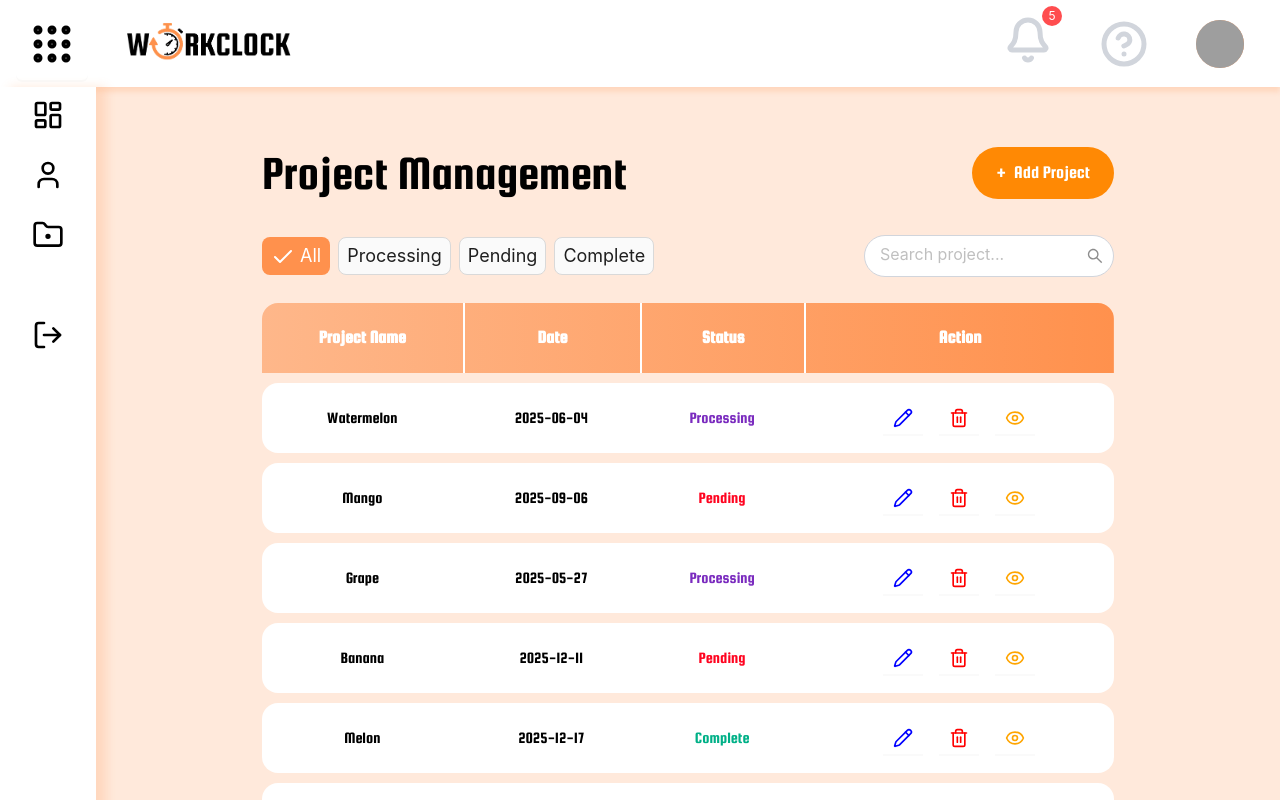
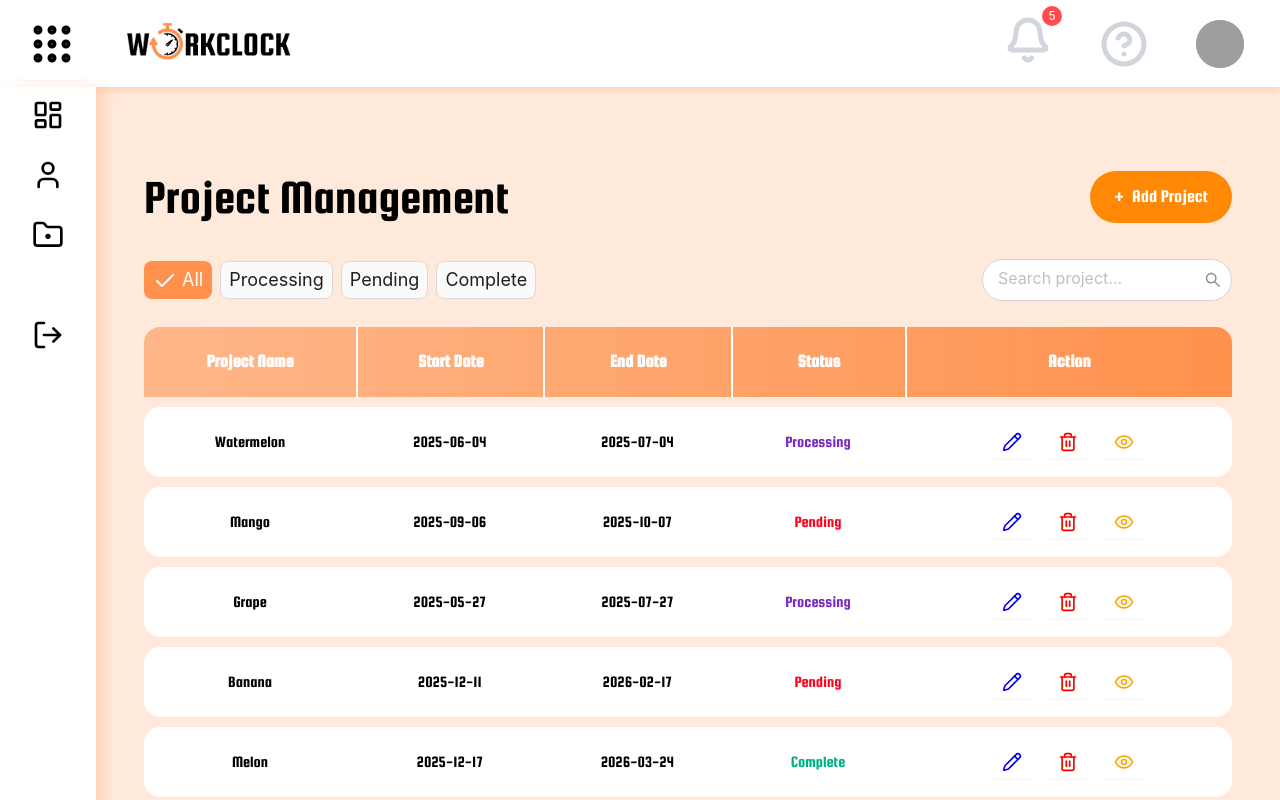
Before and after one commit to MuonNghiCode/work-clock, a React (Vite) app: page /admin/project in a window 1280 px wide. Shown: the top 800 px of the page. Built offline with nearby package versions, Linux system fonts and the light colour scheme; sample sign-in values are in the browser's storage; grey boxes are pictures that could not be loaded.

Commit message:
update date

```diff
--- a/src/components/AdminComponents/EditProject/EditProject.tsx
+++ b/src/components/AdminComponents/EditProject/EditProject.tsx
@@ -1,6 +1,5 @@
 import { useState } from "react";
 import { FaPlus } from "react-icons/fa";
-// import { Project } from "../../types/Project";
 import { Project } from "../../../types/Project";
 
 interface EditProjectProps {
@@ -10,37 +9,37 @@ interface EditProjectProps {
 }
 
 const EditProject: React.FC<EditProjectProps> = ({ onClose, onSave, project }) => {
-  // Thêm hàm chuyển đổi từ DD/MM/YYYY sang YYYY-MM-DD
   const convertDateFormat = (dateStr: string) => {
     if (!dateStr) return "";
     const [day, month, year] = dateStr.split('/');
     return `${year}-${month}-${day}`;
   };
 
+  const formatDateToDDMMYYYY = (dateStr: string) => {
+    if (!dateStr) return "";
+    const [year, month, day] = dateStr.split('-');
+    return `${day}/${month}/${year}`;
+  };
+
   const [projectData, setProjectData] = useState({
     name: project?.name || "",
     code: project?.code || "",
     date: project?.date ? convertDateFormat(project.date) : "",
+    enddate: project?.date ? convertDateFormat(project.date) : "",
     status: project?.status || "Processing"
   });
 
   const handleSave = () => {
-    if (onSave) {
-      // Thêm thông báo console để kiểm tra xem onSave có được gọi không
-      console.log("Saving project data:", projectData);
-
-      // Chuyển đổi ngược lại format DD/MM/YYYY trước khi save
-      const formattedDate = projectData.date ? new Date(projectData.date).toLocaleDateString('en-GB') : "";
-      onSave({
-        ...projectData,
-        date: formattedDate
-      });
-    } else {
+    if (!onSave) {
       console.error("onSave function is not defined");
+      return;
     }
-    if (onClose) {
-      onClose();
+    if (!projectData.name.trim() || !projectData.code.trim()) {
+      console.error("Project data is incomplete. Please provide a name and code.");
+      return;
     }
+    onSave({ ...projectData, date: formatDateToDDMMYYYY(projectData.date) });
+    onClose?.();
   };
 
   return (
@@ -75,13 +74,16 @@ const EditProject: React.FC<EditProjectProps> = ({ onClose, onSave, project }) =
 
           <div className="space-y-2">
             <label className="block text-gray-700 font-medium text-lg">Project Code</label>
-            <div className="w-full px-4 py-2 border border-gray-300 rounded-lg bg-gray-50 text-base">
-              {projectData.code}
-            </div>
+            <input
+              type="text"
+              value={projectData.code}
+              onChange={(e) => setProjectData({ ...projectData, code: e.target.value })}
+              className="w-full px-4 py-2 border border-gray-300 rounded-lg bg-gray-50 text-base"
+            />
           </div>
 
           <div className="space-y-2">
-            <label className="block text-gray-700 font-medium text-lg">Date</label>
+            <label className="block text-gray-700 font-medium text-lg">Start Date</label>
             <input
               type="date"
               value={projectData.date}
@@ -91,23 +93,26 @@ const EditProject: React.FC<EditProjectProps> = ({ onClose, onSave, project }) =
           </div>
 
           <div className="space-y-2">
+            <label className="block text-gray-700 font-medium text-lg">End Date</label>
+            <input
+              type="date"
+              value={projectData.enddate}
+              onChange={(e) => setProjectData({ ...projectData, enddate: e.target.value })}
+              className="w-full px-4 py-2 border border-gray-300 rounded-lg focus:outline-none focus:ring-2 focus:ring-orange-200 focus:border-orange-300 text-base"
+            />
+          </div>
+
+          <div className="space-y-2">
             <label className="block text-gray-700 font-medium text-lg">Status</label>
-            <div className="relative">
             <select
               value={projectData.status}
               onChange={(e) => setProjectData({ ...projectData, status: e.target.value as "Processing" | "Pending" | "Complete" })}
-                className="w-full px-4 py-2 border border-gray-300 rounded-lg focus:outline-none focus:ring-2 focus:ring-orange-200 focus:border-orange-300 appearance-none bg-white text-base"
+              className="w-full px-4 py-2 border border-gray-300 rounded-lg focus:outline-none focus:ring-2 focus:ring-orange-200 focus:border-orange-300 bg-white text-base"
             >
               <option value="Processing">Processing</option>
               <option value="Pending">Pending</option>
               <option value="Complete">Complete</option>
             </select>
-              <div className="absolute inset-y-0 right-0 flex items-center px-4 pointer-events-none">
-                <svg className="w-6 h-6 text-gray-400" fill="none" stroke="currentColor" viewBox="0 0 24 24">
-                  <path strokeLinecap="round" strokeLinejoin="round" strokeWidth="2" d="M19 9l-7 7-7-7" />
-                </svg>
-              </div>
-            </div>
           </div>
         </div>
       </div>
--- a/src/components/AdminComponents/TableProject/TableProject.tsx
+++ b/src/components/AdminComponents/TableProject/TableProject.tsx
@@ -176,7 +176,8 @@ const TableProject: React.FC<DataProps> = ({
             <th className="border-white px-4 py-2 !rounded-tl-2xl">
               Project Name
             </th>
-            <th className="border-l-2 border-white px-4 py-2">Date</th>
+            <th className="border-l-2 border-white px-4 py-2">Start Date</th>
+            <th className="border-l-2 border-white px-4 py-2">End Date</th>
             <th className="border-l-2 border-white px-4 py-2">Status</th>
             <th className="border-l-2 border-white px-4 py-2 !rounded-tr-2xl">
               Action
@@ -192,6 +193,7 @@ const TableProject: React.FC<DataProps> = ({
             >
               <td className="px-4 py-2 rounded-l-2xl">{item.name}</td>
               <td className="px-4 py-2">{item.date}</td>
+              <td className="px-4 py-2">{item.enddate}</td>
               <td className="px-4 py-2">
                 {handleStatusChangeHTML(item.status)}
               </td>
--- a/src/data/projectData.ts
+++ b/src/data/projectData.ts
@@ -5,120 +5,140 @@ export const projectData: Project[] = [
     name: "Watermelon",
     code: "4669",
     date: "2025-06-04",
+    enddate: "2025-07-04",
     status: "Processing",
   },
   {
     name: "Mango",
     code: "4670",
     date: "2025-09-06",
+    enddate: "2025-10-07",
     status: "Pending",
   },
   {
     name: "Grape",
     code: "4671",
     date: "2025-05-27",
+    enddate: "2025-07-27",
     status: "Processing",
   },
   {
     name: "Banana",
     code: "4672",
     date: "2025-12-11",
-    status: "Pending",
+    enddate: "2026-02-17",
+    status: "Pending"
   },
   {
     name: "Melon",
     code: "4673",
     date: "2025-12-17",
+    enddate: "2026-03-24",
     status: "Complete",
   },
   {
     name: "Orange",
     code: "OR001",
     date: "2025-12-20",
+    enddate: "2026-03-27",
     status: "Processing",
   },
   {
     name: "Apple",
     code: "AP001",
     date: "2025-12-25",
+    enddate: "2026-04-15",
     status: "Complete",
   },
   {
     name: "Lemon",
     code: "LM001",
     date: "2025-12-30",
+    enddate: "2026-04-25",
     status: "Pending",
   },
   {
     name: "Kiwi",
     code: "KW001",
     date: "2026-01-05",
+    enddate: "2026-05-07",
     status: "Processing",
   },
   {
     name: "Berry",
     code: "BR001",
     date: "2026-01-10",
+    enddate: "2026-05-17",
     status: "Complete",
   },
   {
     name: "Peach",
     code: "PC001",
     date: "2026-01-15",
+    enddate: "2026-04-26",
     status: "Processing",
   },
   {
     name: "Plum",
     code: "PL001",
     date: "2026-01-20",
+    enddate: "2026-07-20",
     status: "Complete",
   },
   {
     name: "Fig",
     code: "FG001",
     date: "2026-01-25",
+    enddate: "2026-06-14",
     status: "Pending",
   },
   {
     name: "Pear",
     code: "PR001",
     date: "2026-01-30",
+    enddate: "2026-05-23",
     status: "Processing",
   },
   {
     name: "Cherry",
     code: "CH001",
     date: "2026-02-05",
+    enddate: "2026-05-18",
     status: "Complete",
   },
   {
     name: "Lime",
     code: "LI001",
     date: "2026-02-10",
+    enddate: "2026-06-19",
     status: "Pending",
   },
   {
     name: "Papaya",
     code: "PP001",
     date: "2026-02-15",
+    enddate: "2026-06-24",
     status: "Processing",
   },
   {
     name: "Guava",
     code: "GV001",
     date: "2026-02-20",
+    enddate: "2026-06-04",
     status: "Complete",
   },
   {
     name: "Dragon",
     code: "DR001",
     date: "2026-02-25",
+    enddate: "2026-09-06",
     status: "Pending",
   },
   {
     name: "Durian",
     code: "DU001",
     date: "2026-03-01",
+    enddate: "2026-08-20",
     status: "Processing",
   }
 ];
--- a/src/pages/AdminPage/AdminProject/AdminProject.tsx
+++ b/src/pages/AdminPage/AdminProject/AdminProject.tsx
@@ -45,8 +45,8 @@ const AdminProject: React.FC = () => {
 
   return (
     <>
-      <div className="w-full flex justify-center">
-        <div className="w-full lg:w-3/4 flex-col">
+      <div className="p-6 w-full rounded-lg ">
+        <div className="w-full  flex-col">
           <div className="flex justify-between items-center py-9">
             <h1 className="text-5xl">Project Management</h1>
             <button
--- a/src/types/Project.ts
+++ b/src/types/Project.ts
@@ -3,5 +3,6 @@ export interface Project {
   name: string;
   code: string;
   date: string;
+  enddate: string;
   status: "Processing" | "Pending" | "Complete";
 }
```
Lines whose indentation alone changed are shown as unchanged.
